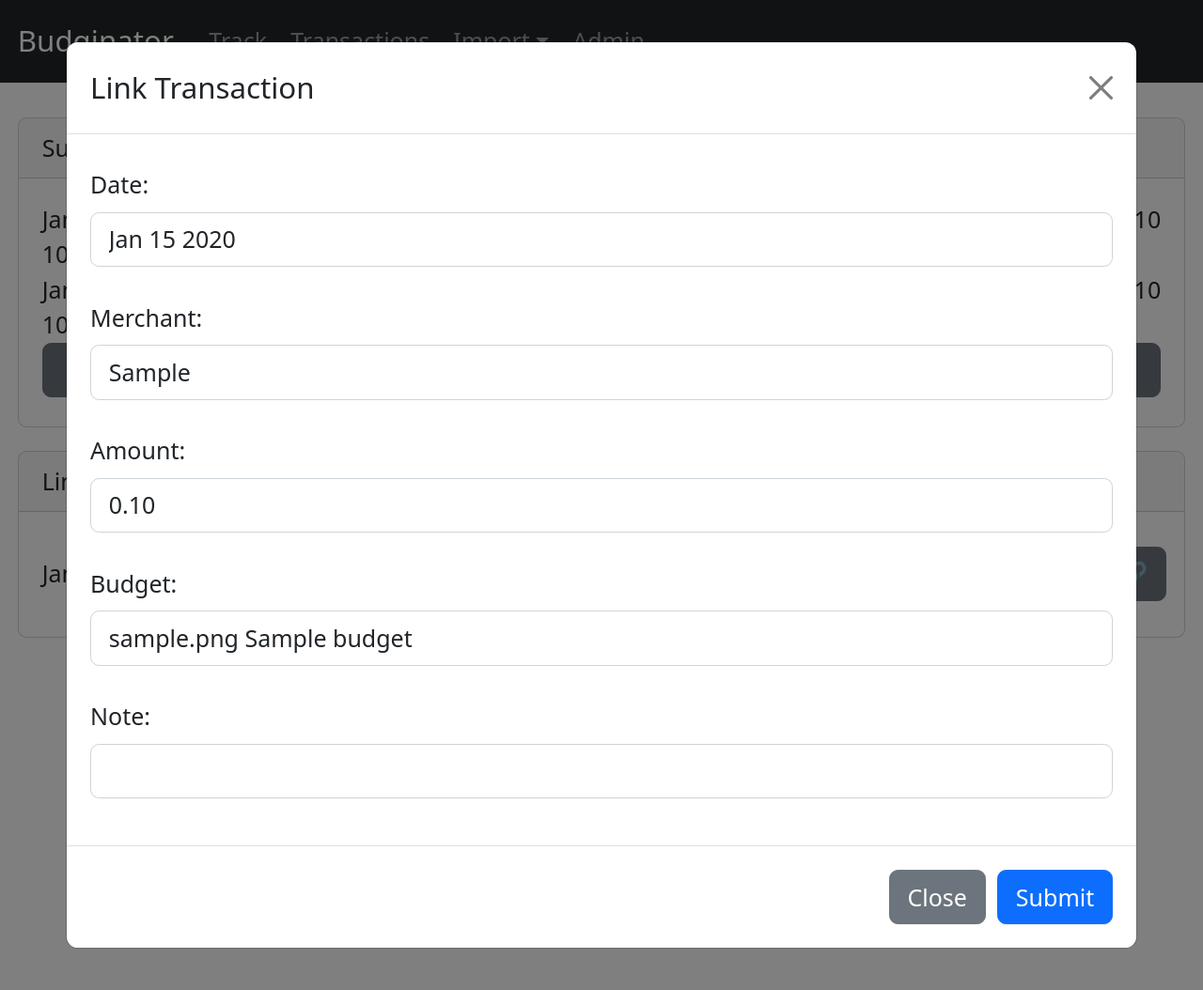
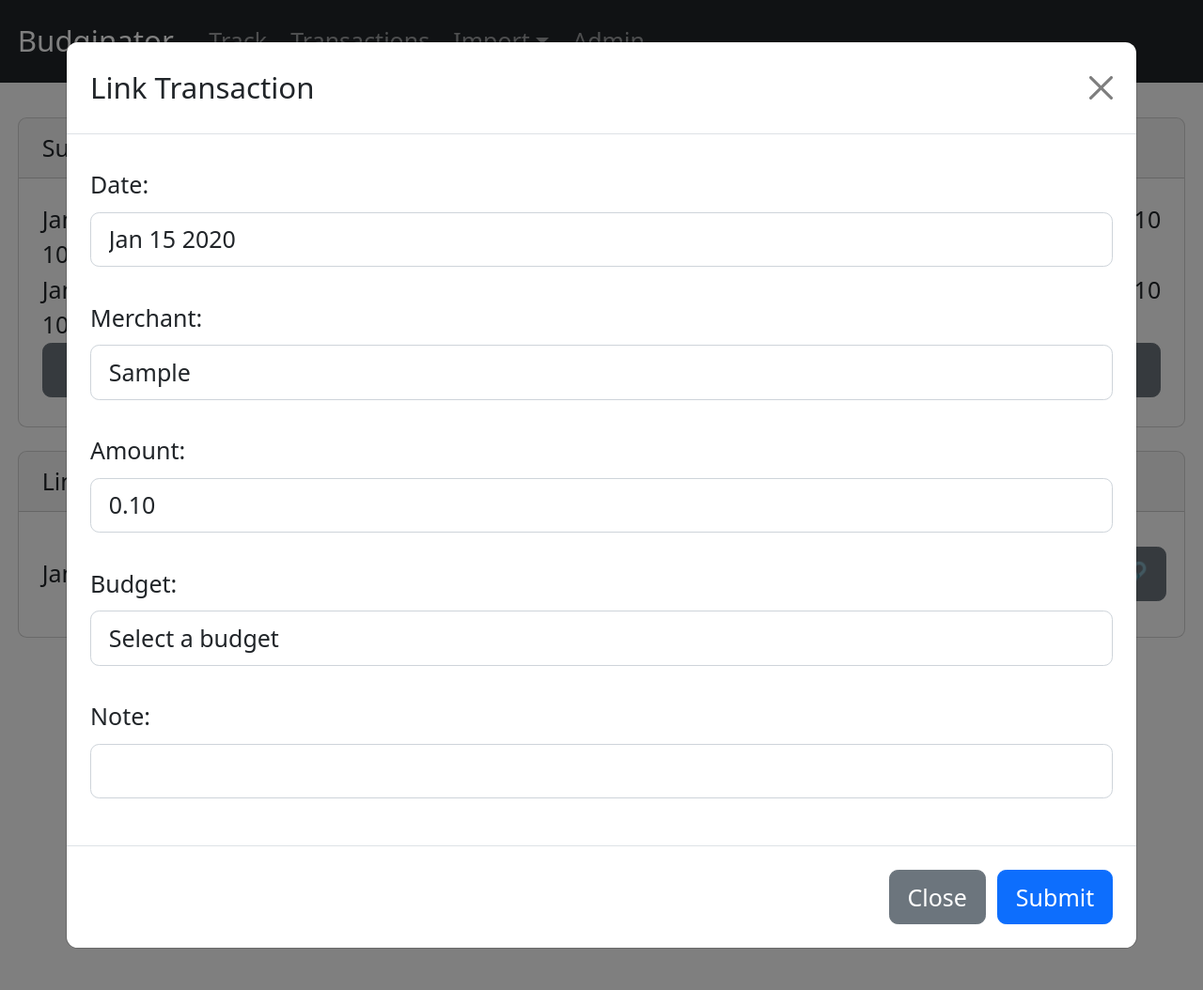
Before and after one commit to rhollencamp/budginator, a Django app: template budginator/templates/budginator/listLinkable.html in a window 1280 px wide, after a click that opens the changed part. Shown: the whole page at 94% size. Run offline with Django 4.2, Linux system fonts and the light colour scheme; tables that the repository leaves empty hold one stand-in row (values such as "Sample post"); the template is opened without the code that fills it: values that come from a table or form of the project are taken from there, most other values are stand-ins (such as "Sample title", 1, 10 or a date in 2020).

Commit message:
budget selection dropdown
update linkable view to have a default 'select a budget' option rather than defaulting to the first budget in the list

```diff
--- a/budginator/templates/budginator/listLinkable.html
+++ b/budginator/templates/budginator/listLinkable.html
@@ -80,7 +80,8 @@
             </div>
             <div class="mb-3">
               <label for="link-budget" class="col-form-label">Budget:</label>
-              <select class="form-control" id="link-budget" name="budget">
+              <select class="form-control" id="link-budget" name="budget" required>
+                <option value="" disabled selected>Select a budget</option>
                 {% for budget in budgets %}
                 <option value="{{ budget.id }}">{{ budget.icon }} {{ budget.name }}</option>
                 {% endfor %}
```
